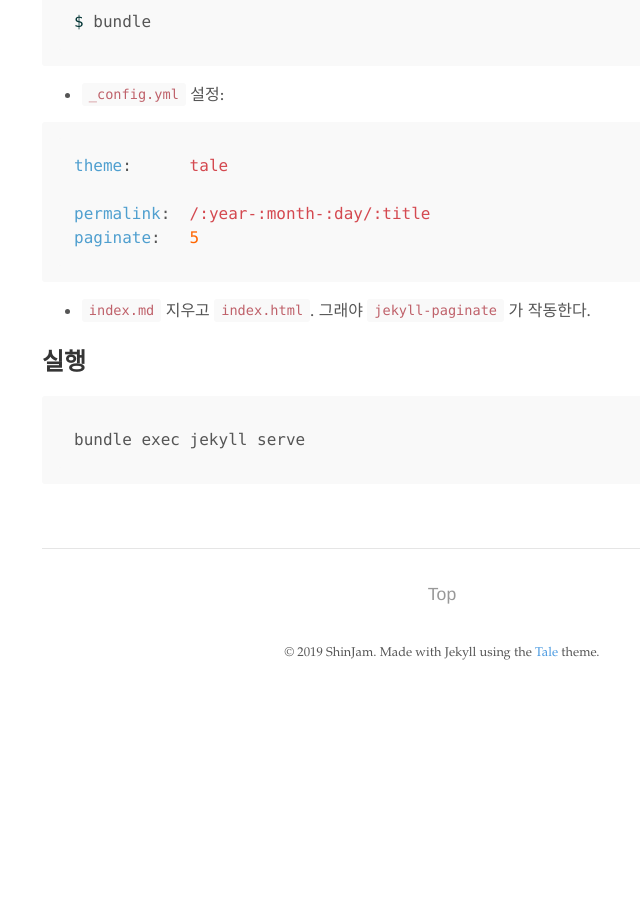
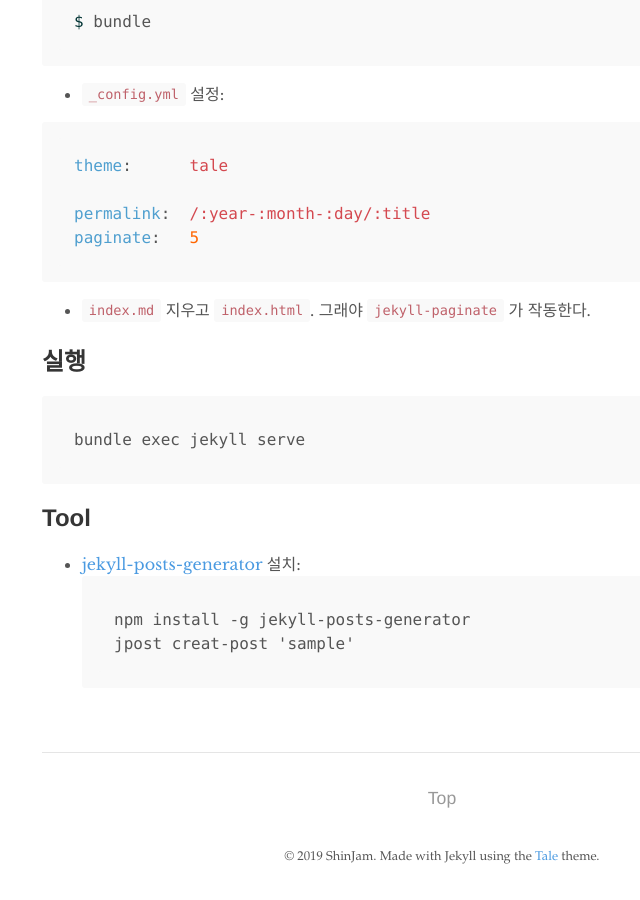
Before and after one commit to ShinJam/shinjam.github.io, a Jekyll site: the page built from _posts/2019-11-10-init.md, in a window 1280 px wide and 900 px high, scrolled down 1383 px. Shown: the whole window, without its empty margins (198-838 px from the left). Built offline with Jekyll 4.4.1, drawn with Linux system fonts in a browser that asks for light colours; before the commit the page ends 2079 px from its top, so only the background shows below that.

Commit message:
Edit: README.md installed jekyll-posts-genertor

````diff
--- a/_posts/2019-11-10-init.md
+++ b/_posts/2019-11-10-init.md
@@ -62,3 +62,10 @@ paginate:   5
 ```
 bundle exec jekyll serve
 ```
+
+## Tool
+* [jekyll-posts-generator](https://www.npmjs.com/package/jekyll-posts-generator) 설치:
+```
+npm install -g jekyll-posts-generator
+jpost creat-post 'sample'
+```
````
